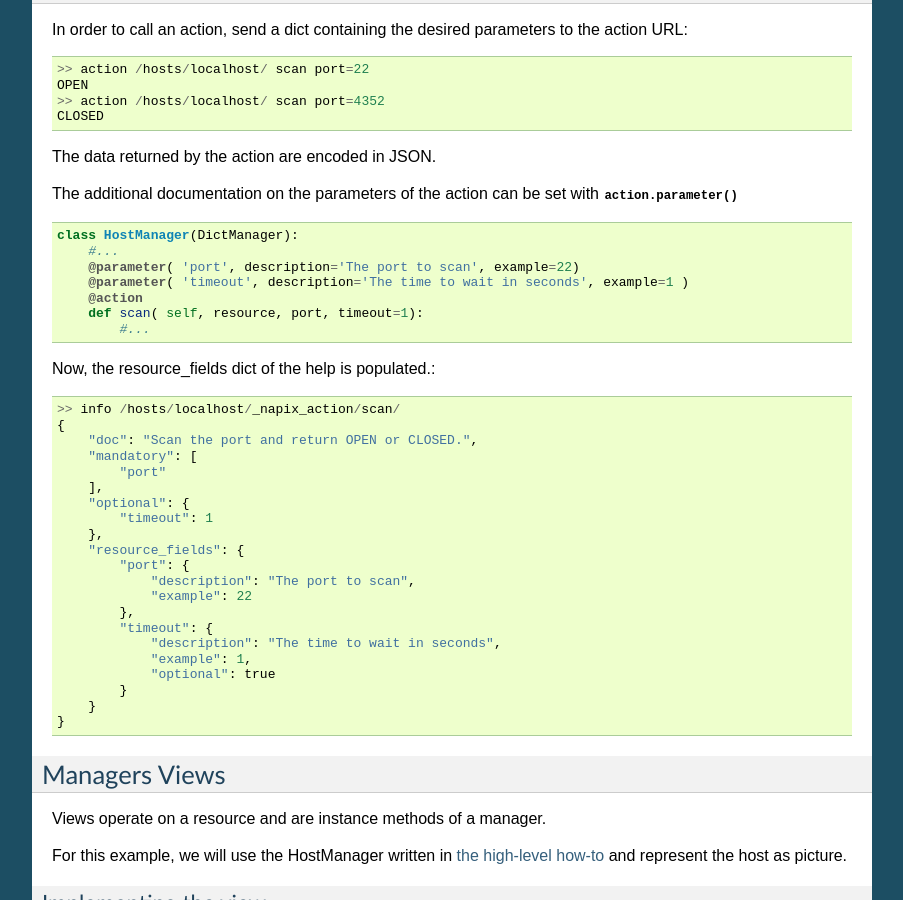
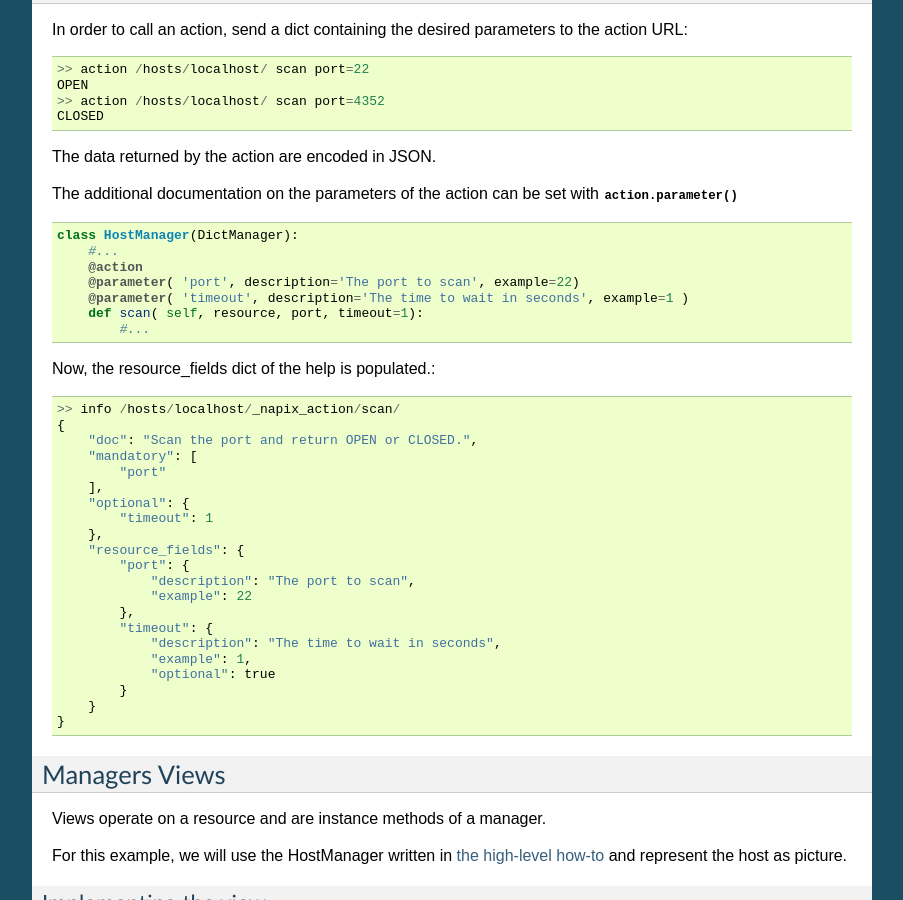
Before and after one commit to napix/NapixServer, a Sphinx documentation site: the page built from docs/extensions.rst, in a window 1280 px wide and 900 px high, scrolled down 1901 px. Shown: the whole window, without its empty margins (198-1101 px from the left). Built offline with Sphinx 7.4.7, drawn with Linux system fonts in a browser that asks for light colours; pages that are not in the unit, such as notebooks, are missing from menus.

Commit message:
Documentation

```diff
--- a/docs/extensions.rst
+++ b/docs/extensions.rst
@@ -134,9 +134,9 @@ The additional documentation on the parameters of the action can be set with :fu
 
     class HostManager(DictManager):
         #...
+        @action
         @parameter( 'port', description='The port to scan', example=22)
         @parameter( 'timeout', description='The time to wait in seconds', example=1 )
-        @action
         def scan( self, resource, port, timeout=1):
             #...
 
```
